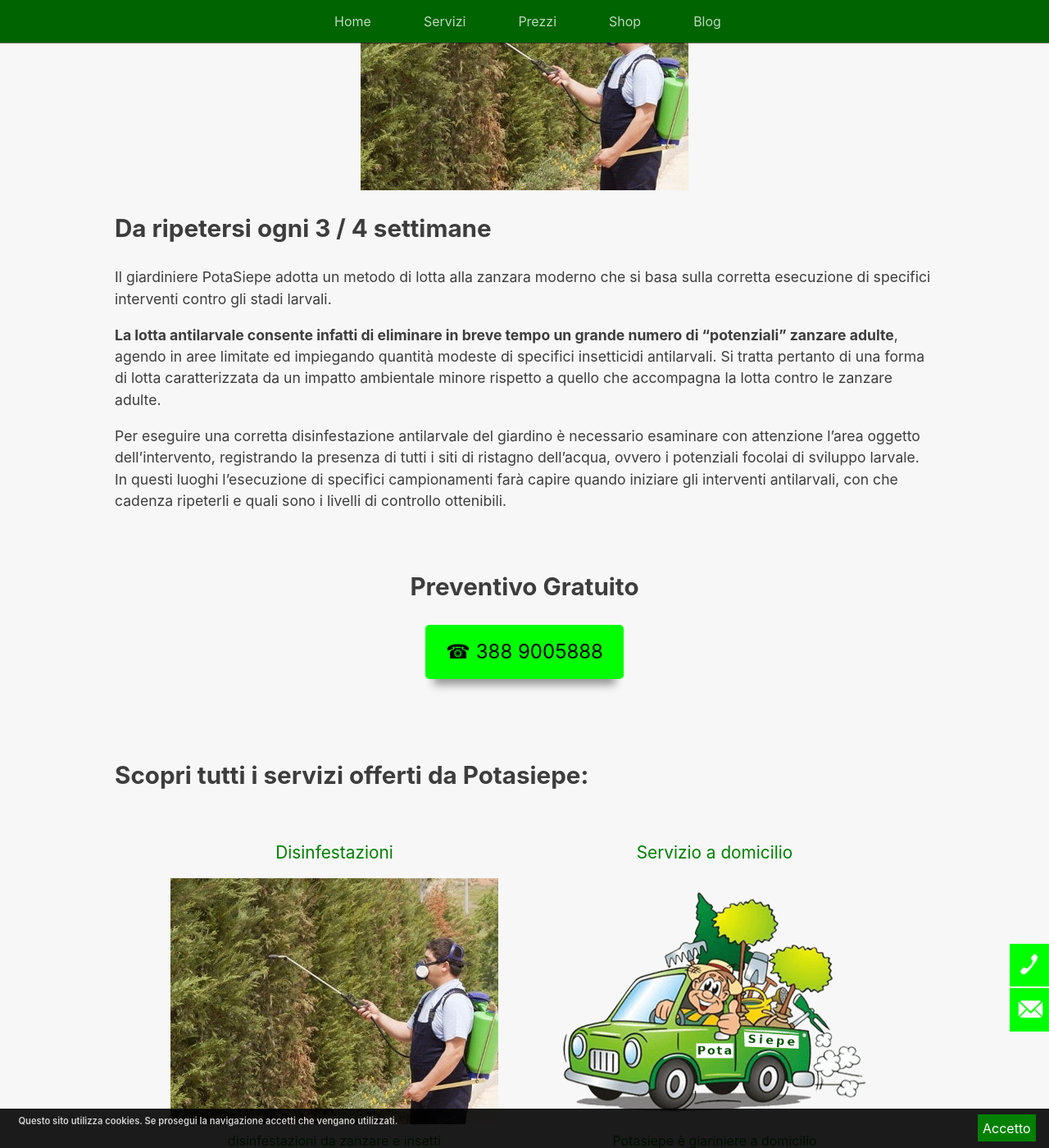
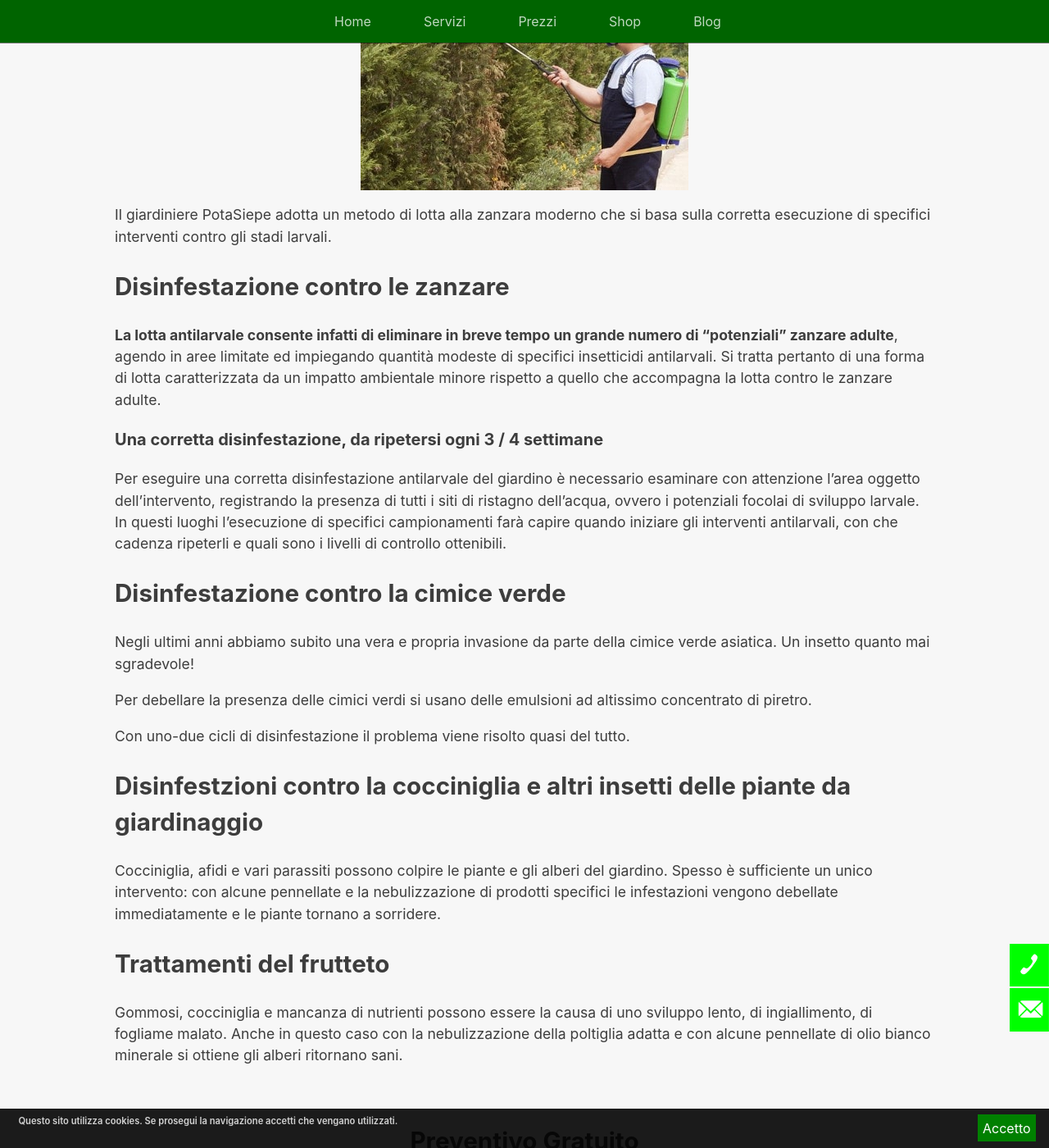
Before and after one commit to enricocaputo/potasiepe, a Jekyll site: the page built from my_collections/_servizi_giardinaggio/disinfestazioni.md, in a window 1280 px wide and 1400 px high, scrolled down 327 px. Shown: the whole window at 82% size. Built offline with Jekyll 4.4.1, drawn with Linux system fonts in a browser that asks for light colours.

Commit message:
disinfestazioni.md

```diff
--- a/my_collections/_servizi_giardinaggio/disinfestazioni.md
+++ b/my_collections/_servizi_giardinaggio/disinfestazioni.md
@@ -5,17 +5,36 @@
 title: Trattamenti contro insetti e zanzare
 excerpt: 'Disinfestazioni da insetti e zanzare. Prodotti atossici per prevenire e contrastare le infestazioni da zanzare e da altri insetti. Metodo efficace.'
 image_path: /img/servizi/servizio-disinfestazione-insetti.jpg
+last_modified_at: 2018-12-29
 ---
 <img src="{{ page.image_path }}" alt="{{ page.name}}" title="{{ page.name }}"/>
 
+Il giardiniere PotaSiepe adotta un metodo di lotta alla zanzara moderno che si basa sulla corretta esecuzione di specifici interventi contro gli stadi larvali.
 
-## Da ripetersi ogni 3 / 4 settimane
+## Disinfestazione contro le zanzare
 
-Il giardiniere PotaSiepe adotta un metodo di lotta alla zanzara moderno che si basa sulla corretta esecuzione di specifici interventi contro gli stadi larvali.
 
 **La lotta antilarvale consente infatti di eliminare in breve tempo un grande numero di “potenziali” zanzare adulte**, agendo in aree limitate ed impiegando quantità modeste di specifici insetticidi antilarvali. Si tratta pertanto di una forma di lotta caratterizzata da un impatto ambientale minore rispetto a quello che accompagna la lotta contro le zanzare adulte.
 
+### Una corretta disinfestazione, da ripetersi ogni 3 / 4 settimane
+
 Per eseguire una corretta disinfestazione antilarvale del giardino è necessario esaminare con attenzione l’area oggetto dell’intervento, registrando la presenza di tutti i siti di ristagno dell’acqua, ovvero i potenziali focolai di sviluppo larvale. In questi luoghi l’esecuzione di specifici campionamenti farà capire quando iniziare gli interventi antilarvali, con che cadenza ripeterli e quali sono i livelli di controllo ottenibili.
+
+## Disinfestazione contro la cimice verde
+
+Negli ultimi anni abbiamo subito una vera e propria invasione da parte della cimice verde asiatica. Un insetto quanto mai sgradevole!
+
+Per debellare la presenza delle cimici verdi si usano delle emulsioni ad altissimo concentrato di piretro.
+
+Con uno-due cicli di disinfestazione il problema viene risolto quasi del tutto.
+
+## Disinfestzioni contro la cocciniglia e altri insetti delle piante da giardinaggio
+
+Cocciniglia, afidi e vari parassiti possono colpire le piante e gli alberi del giardino. Spesso è sufficiente un unico intervento: con alcune pennellate e la nebulizzazione di prodotti specifici le infestazioni vengono debellate immediatamente e le piante tornano a sorridere.
+
+## Trattamenti del frutteto
+
+Gommosi, cocciniglia e mancanza di nutrienti possono essere la causa di uno sviluppo lento, di ingiallimento, di fogliame malato. Anche in questo caso con la nebulizzazione della poltiglia adatta e con alcune pennellate di olio bianco minerale si ottiene gli alberi ritornano sani.
 
 <br/>
 <div class="text-center">
```
